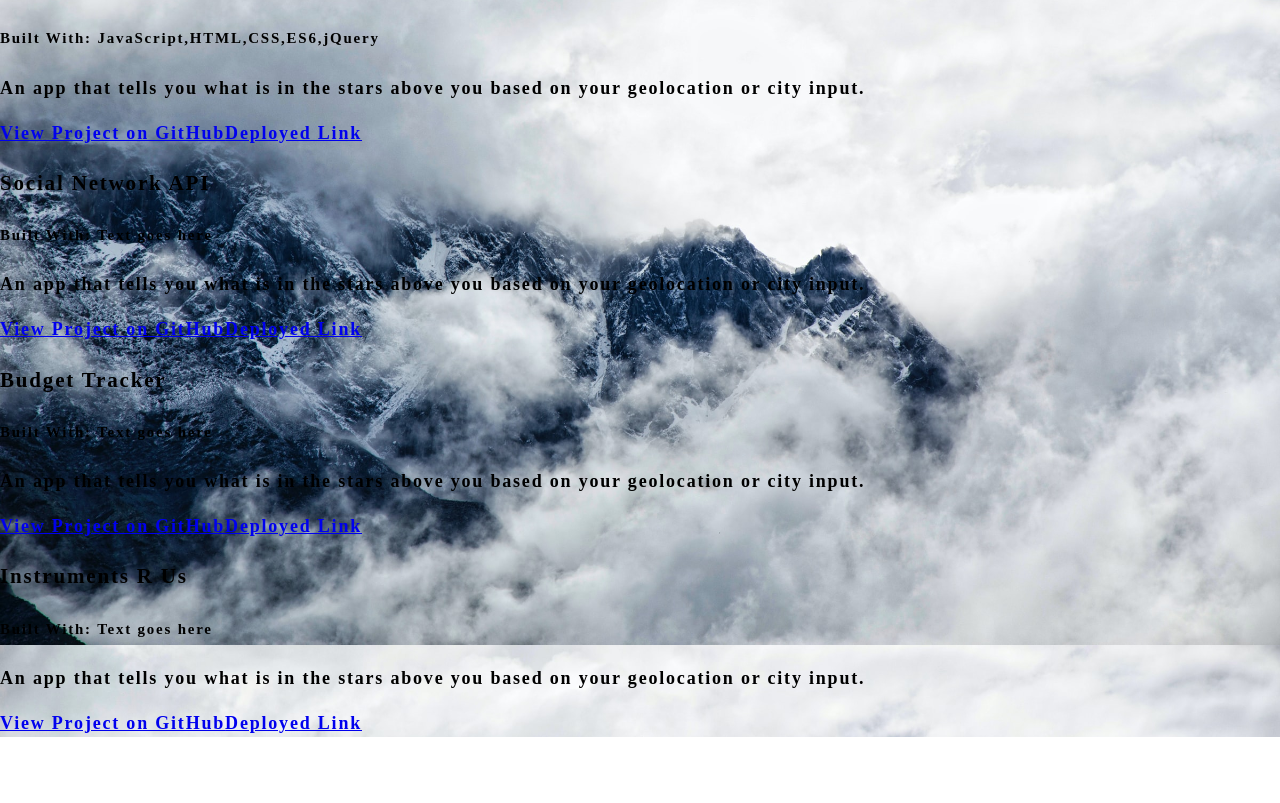
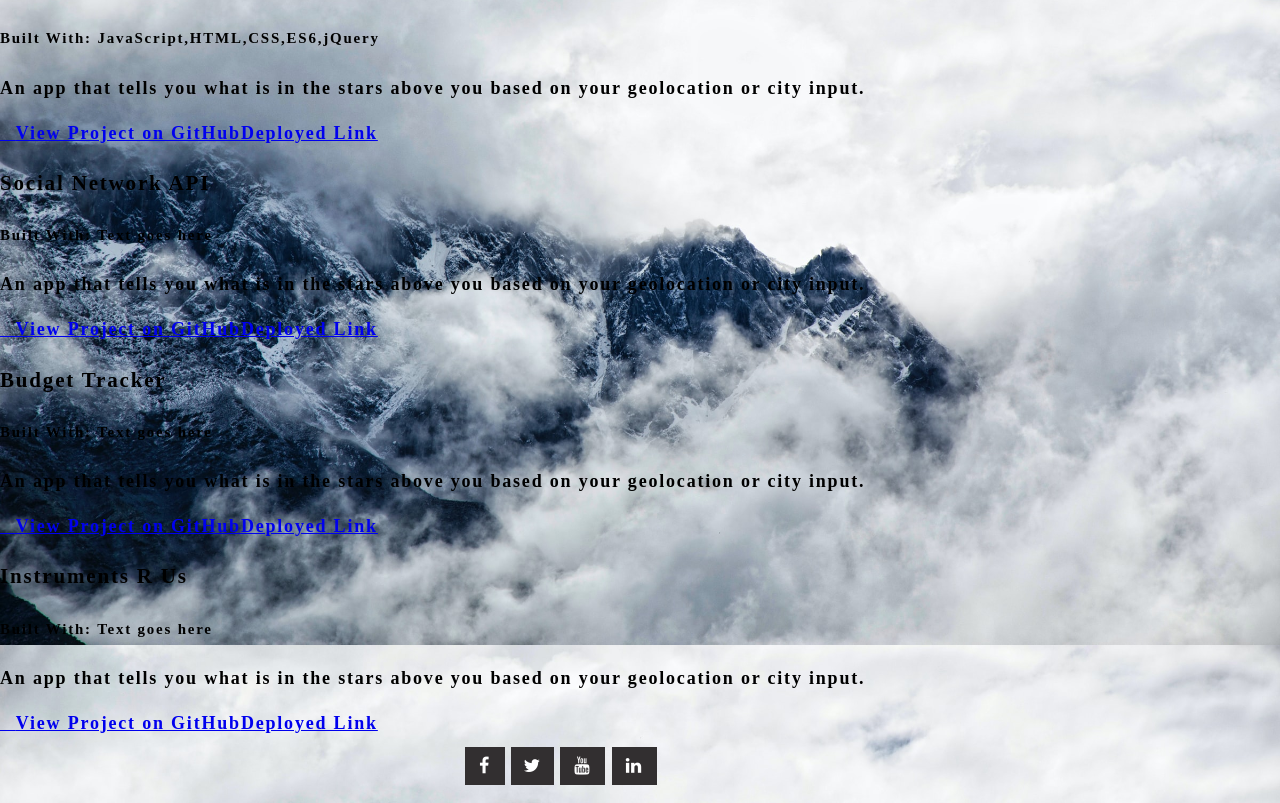
Before and after one commit to avc0021/portfolio-ac, a React (Create React App) app: page /projects in a window 1280 px wide. Shown: the part 203-1006 px from the top of the page. Before the commit the page ends 940 px from the top, so only its background shows below. Built offline with nearby package versions, Linux system fonts and the light colour scheme.

Commit message:
social links in footer added, still in progress

```diff
--- a/src/App.js
+++ b/src/App.js
@@ -5,7 +5,7 @@ import About from './components/About';
 
 import Projects from './components/Projects';
 import Contact from './components/Contact'
-//import Footer from './components/Footer';
+import Footer from './components/Footer';
 
 function App() {
   return (
@@ -25,6 +25,7 @@ function App() {
             </Route>
           </Switch>
         </div>
+        <Footer/>
       </div>
     </Router>
 
--- a/src/components/Footer/index.js
+++ b/src/components/Footer/index.js
@@ -0,0 +1,20 @@
+import React from 'react';
+
+function Footer() {
+    return (
+        <section className='footer'>
+            <div class="footer-social-icons">
+
+    <ul class="social-icons">
+        <li><a href="" class="social-icon"> <i class="fa fa-facebook"></i></a></li>
+        <li><a href="" class="social-icon"> <i class="fa fa-twitter"></i></a></li>
+        <li><a href="" class="social-icon"> <i class="fa fa-youtube"></i></a></li>
+        <li><a href="" class="social-icon"> <i class="fa fa-linkedin"></i></a></li>
+
+    </ul>
+</div>
+        </section>
+    );
+}
+
+export default Footer;
--- a/src/index.css
+++ b/src/index.css
@@ -1,3 +1,6 @@
+
+@import url(https://fonts.googleapis.com/css?family=Lato);
+@import url(https://cdnjs.cloudflare.com/ajax/libs/font-awesome/4.6.3/css/font-awesome.css);
 
 main {
 	margin: 0 auto;
@@ -33,8 +36,6 @@ body {
 
 
 }
-
-
 
 .header {
   margin-top: 20px;
@@ -106,3 +107,110 @@ body {
     padding: 20px 20px 20px 0;
     border-radius: 15%;
 }
+
+h4 {
+  margin: 1% 0 1% 0;
+}
+
+._12 {
+  font-size: 1.2em;
+}
+._14 {
+  font-size: 1.4em;
+}
+ul {
+  padding:0;
+  list-style: none;
+}
+.footer-social-icons {
+  width: 350px;
+  display:block;
+  margin: 0 auto;
+}
+.social-icon {
+  color: #fff;
+}
+ul.social-icons {
+  margin-top: 10px;
+}
+.social-icons li {
+  vertical-align: top;
+  display: inline;
+  height: 100px;
+}
+.social-icons a {
+  color: #fff;
+  text-decoration: none;
+}
+.fa-facebook {
+  padding:10px 14px;
+  -o-transition:.5s;
+  -ms-transition:.5s;
+  -moz-transition:.5s;
+  -webkit-transition:.5s;
+  transition: .5s;
+  background-color: #322f30;
+}
+.fa-facebook:hover {
+  background-color: #3d5b99;
+}
+.fa-twitter {
+  padding:10px 12px;
+  -o-transition:.5s;
+  -ms-transition:.5s;
+  -moz-transition:.5s;
+  -webkit-transition:.5s;
+  transition: .5s;
+  background-color: #322f30;
+}
+.fa-twitter:hover {
+  background-color: #00aced;
+}
+.fa-rss {
+  padding:10px 14px;
+  -o-transition:.5s;
+  -ms-transition:.5s;
+  -moz-transition:.5s;
+  -webkit-transition:.5s;
+  transition: .5s;
+  background-color: #322f30;
+}
+.fa-rss:hover {
+  background-color: #eb8231;
+}
+.fa-youtube {
+  padding:10px 14px;
+  -o-transition:.5s;
+  -ms-transition:.5s;
+  -moz-transition:.5s;
+  -webkit-transition:.5s;
+  transition: .5s;
+  background-color: #322f30;
+}
+.fa-youtube:hover {
+  background-color: #e64a41;
+}
+.fa-linkedin {
+  padding:10px 14px;
+  -o-transition:.5s;
+  -ms-transition:.5s;
+  -moz-transition:.5s;
+  -webkit-transition:.5s;
+  transition: .5s;
+  background-color: #322f30;
+}
+.fa-linkedin:hover {
+  background-color: #0073a4;
+}
+.fa-google-plus {
+  padding:10px 9px;
+  -o-transition:.5s;
+  -ms-transition:.5s;
+  -moz-transition:.5s;
+  -webkit-transition:.5s;
+  transition: .5s;
+  background-color: #322f30;
+}
+.fa-google-plus:hover {
+  background-color: #e25714;
+}
```
